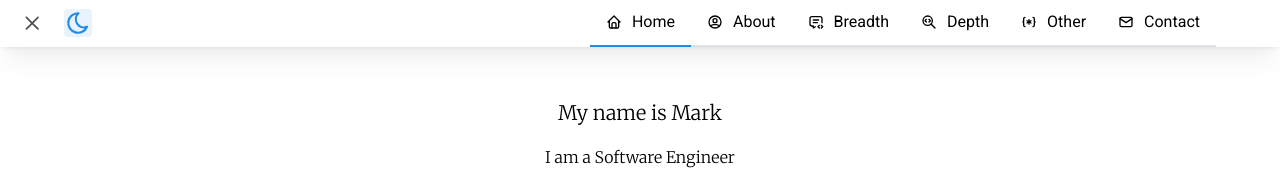
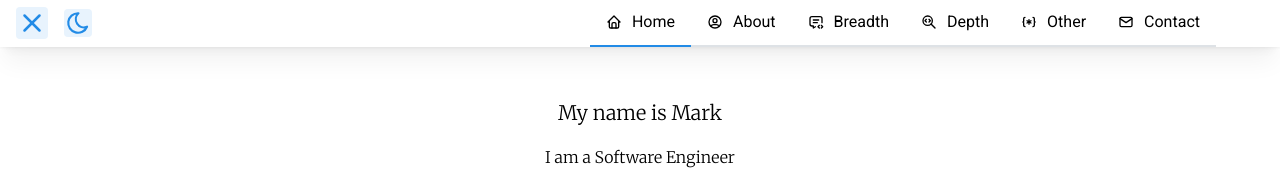
Before and after one commit to mfreema1/personal-site-v2, a React (Vite) app: page / in a window 1280 px wide. Shown: the top 170 px of the page. Built offline with nearby package versions, Linux system fonts and the light colour scheme; what @mantine/code-highlight would draw is missing.

Commit message:
Update header buttons.

```diff
--- a/src/App.tsx
+++ b/src/App.tsx
@@ -72,7 +72,7 @@ export function Layout({ setTheme }: LayoutProps) {
         >
           {(style) => (
             <ActionIcon
-              variant="light"
+              variant="filled"
               style={style}
               onClick={() => setButtonEnter(false)}
             >
--- a/src/components/Header.tsx
+++ b/src/components/Header.tsx
@@ -1,7 +1,6 @@
 import {
   ActionIcon,
   Center,
-  CloseButton,
   Flex,
   Group,
   MantineThemeOverride,
@@ -18,6 +17,7 @@ import {
   IconMoon,
   IconSun,
   IconUserCircle,
+  IconX,
   IconZoomCode,
 } from "@tabler/icons-react";
 import { useNavigate } from "react-router-dom";
@@ -80,7 +80,9 @@ export function Header({ close, setTheme, style }: HeaderProps) {
         >
           <Group ml={"1rem"}>
             <Center>
-              <CloseButton size={"2rem"} onClick={close} />
+              <ActionIcon variant="light" size={"2rem"} onClick={close}>
+                <IconX size={px("2rem")} />
+              </ActionIcon>
             </Center>
 
             <Center>
```
